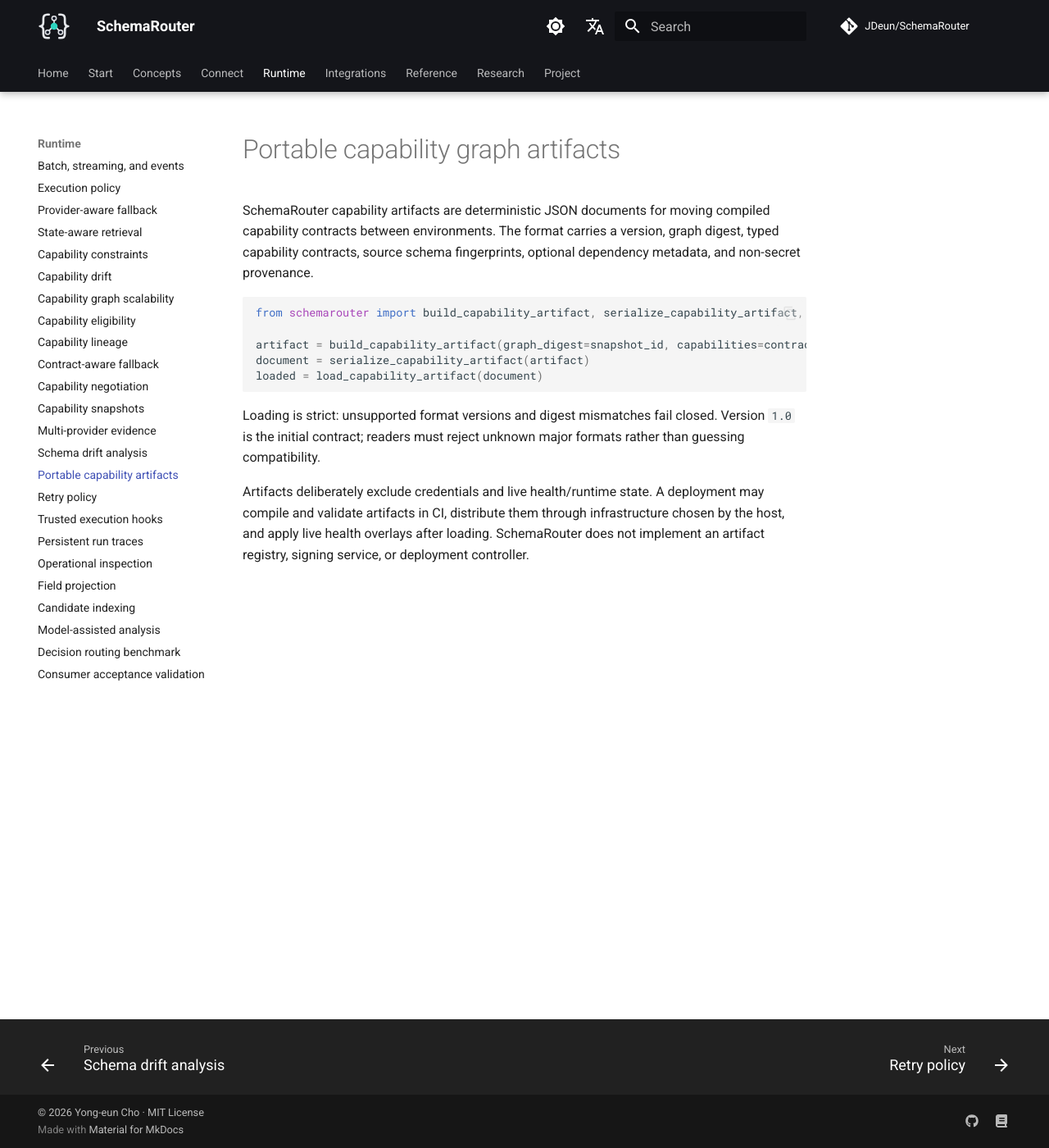
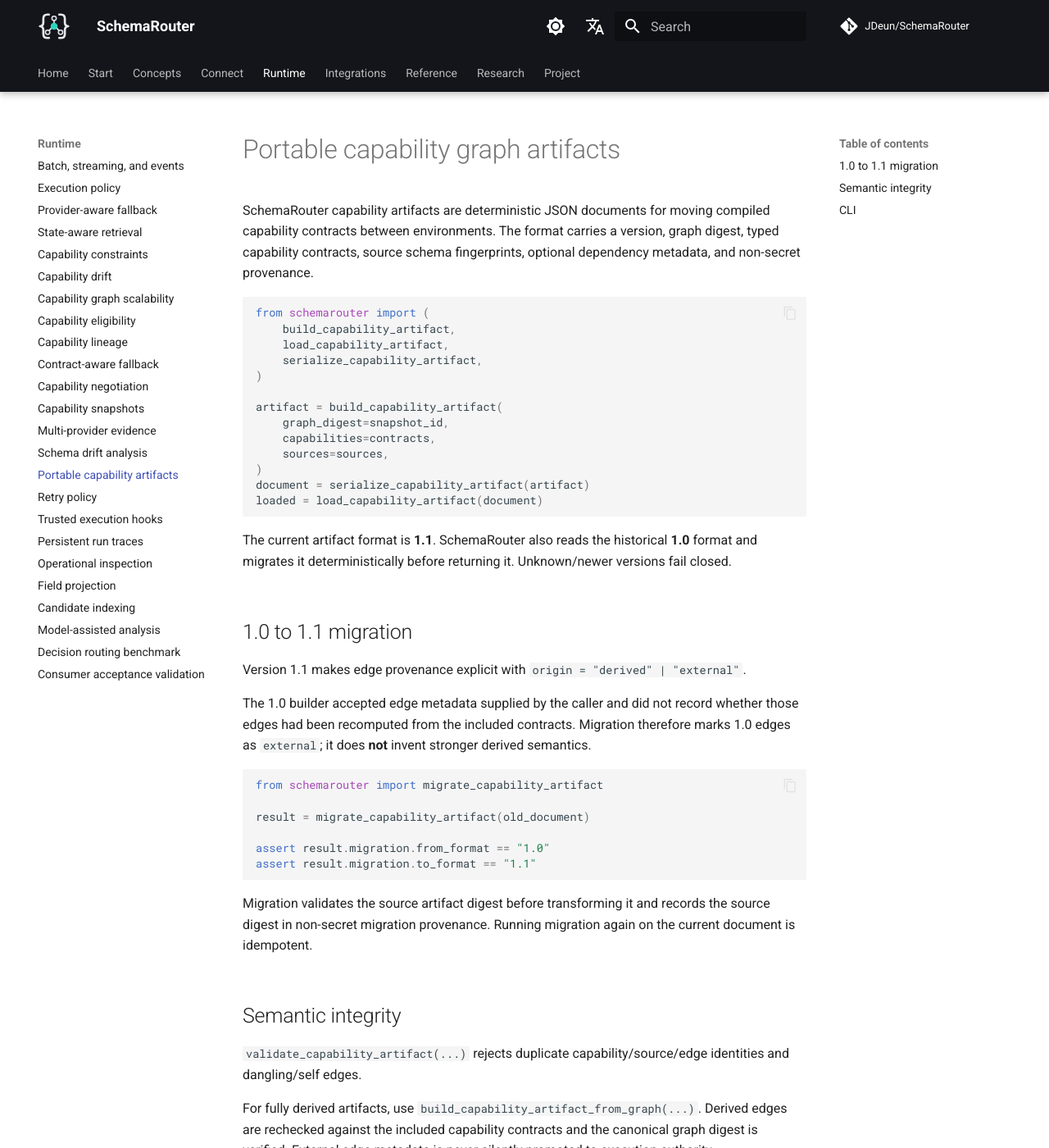
Before and after one commit to JDeun/SchemaRouter, an MkDocs documentation site: the page built from docs/guides/capability-artifacts.md, in a window 1280 px wide and 1400 px high. Shown: the whole window at 82% size. Built offline with MkDocs 1.6.1 and Material for MkDocs 9.7.7, drawn with Linux system fonts in a browser that asks for light colours; comment, search, counter and statistics services are not loaded; some of the changed text lies outside the part shown.

Commit message:
docs: document artifact format migration

````diff
--- a/docs/guides/capability-artifacts.md
+++ b/docs/guides/capability-artifacts.md
@@ -3,13 +3,53 @@
 SchemaRouter capability artifacts are deterministic JSON documents for moving compiled capability contracts between environments. The format carries a version, graph digest, typed capability contracts, source schema fingerprints, optional dependency metadata, and non-secret provenance.
 
 ```python
-from schemarouter import build_capability_artifact, serialize_capability_artifact, load_capability_artifact
+from schemarouter import (
+    build_capability_artifact,
+    load_capability_artifact,
+    serialize_capability_artifact,
+)
 
-artifact = build_capability_artifact(graph_digest=snapshot_id, capabilities=contracts, sources=sources)
+artifact = build_capability_artifact(
+    graph_digest=snapshot_id,
+    capabilities=contracts,
+    sources=sources,
+)
 document = serialize_capability_artifact(artifact)
 loaded = load_capability_artifact(document)
 ```
 
-Loading is strict: unsupported format versions and digest mismatches fail closed. Version `1.0` is the initial contract; readers must reject unknown major formats rather than guessing compatibility.
+The current artifact format is **1.1**. SchemaRouter also reads the historical **1.0** format and migrates it deterministically before returning it. Unknown/newer versions fail closed.
+
+## 1.0 to 1.1 migration
+
+Version 1.1 makes edge provenance explicit with `origin = "derived" | "external"`.
+
+The 1.0 builder accepted edge metadata supplied by the caller and did not record whether those edges had been recomputed from the included contracts. Migration therefore marks 1.0 edges as `external`; it does **not** invent stronger derived semantics.
+
+```python
+from schemarouter import migrate_capability_artifact
+
+result = migrate_capability_artifact(old_document)
+
+assert result.migration.from_format == "1.0"
+assert result.migration.to_format == "1.1"
+```
+
+Migration validates the source artifact digest before transforming it and records the source digest in non-secret migration provenance. Running migration again on the current document is idempotent.
+
+## Semantic integrity
+
+`validate_capability_artifact(...)` rejects duplicate capability/source/edge identities and dangling/self edges.
+
+For fully derived artifacts, use `build_capability_artifact_from_graph(...)`. Derived edges are rechecked against the included capability contracts and the canonical graph digest is verified. External edge metadata is never silently promoted to execution authority.
+
+## CLI
+
+```bash
+schemarouter artifact inspect graph.json --json
+schemarouter artifact migrate graph.json --json
+```
+
+Migration writes a new `.migrated.json` file by default. SchemaRouter refuses to overwrite the source or an existing destination unless `--overwrite` is explicit.
 
 Artifacts deliberately exclude credentials and live health/runtime state. A deployment may compile and validate artifacts in CI, distribute them through infrastructure chosen by the host, and apply live health overlays after loading. SchemaRouter does not implement an artifact registry, signing service, or deployment controller.
````
